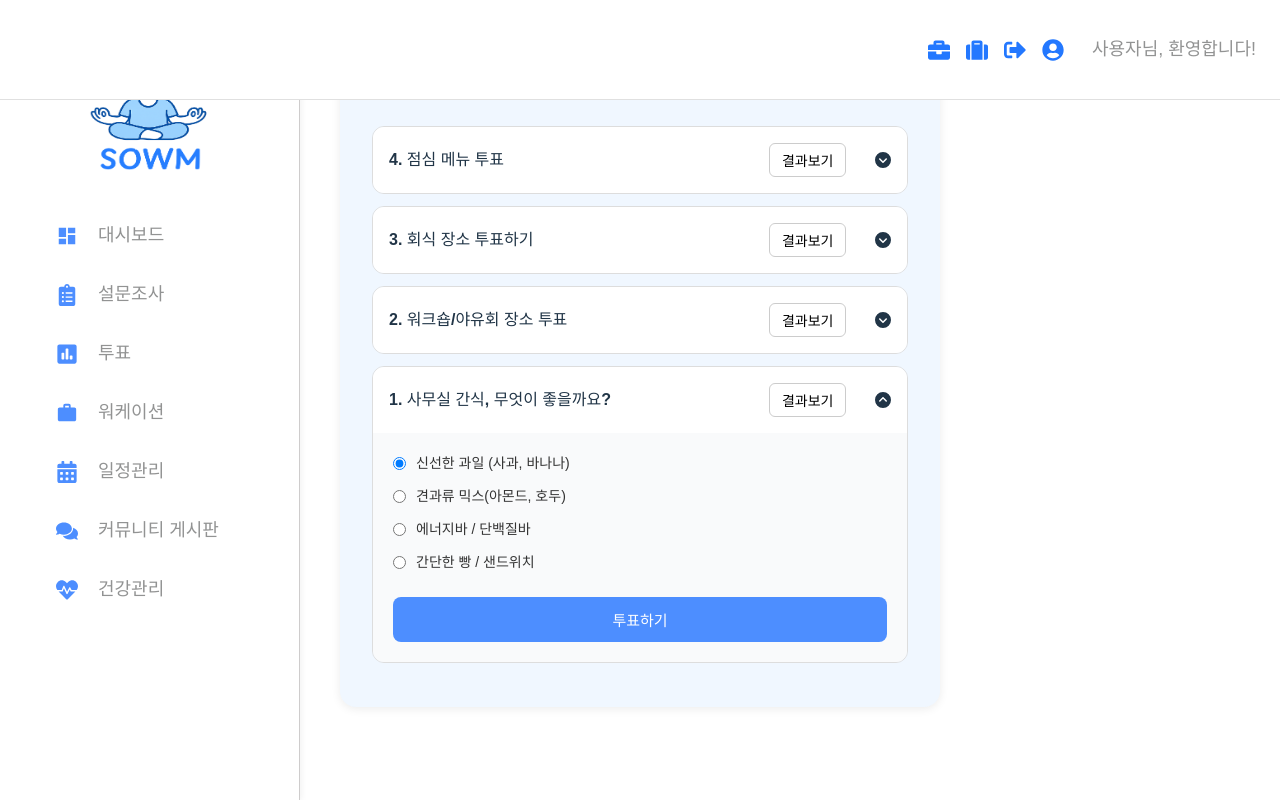
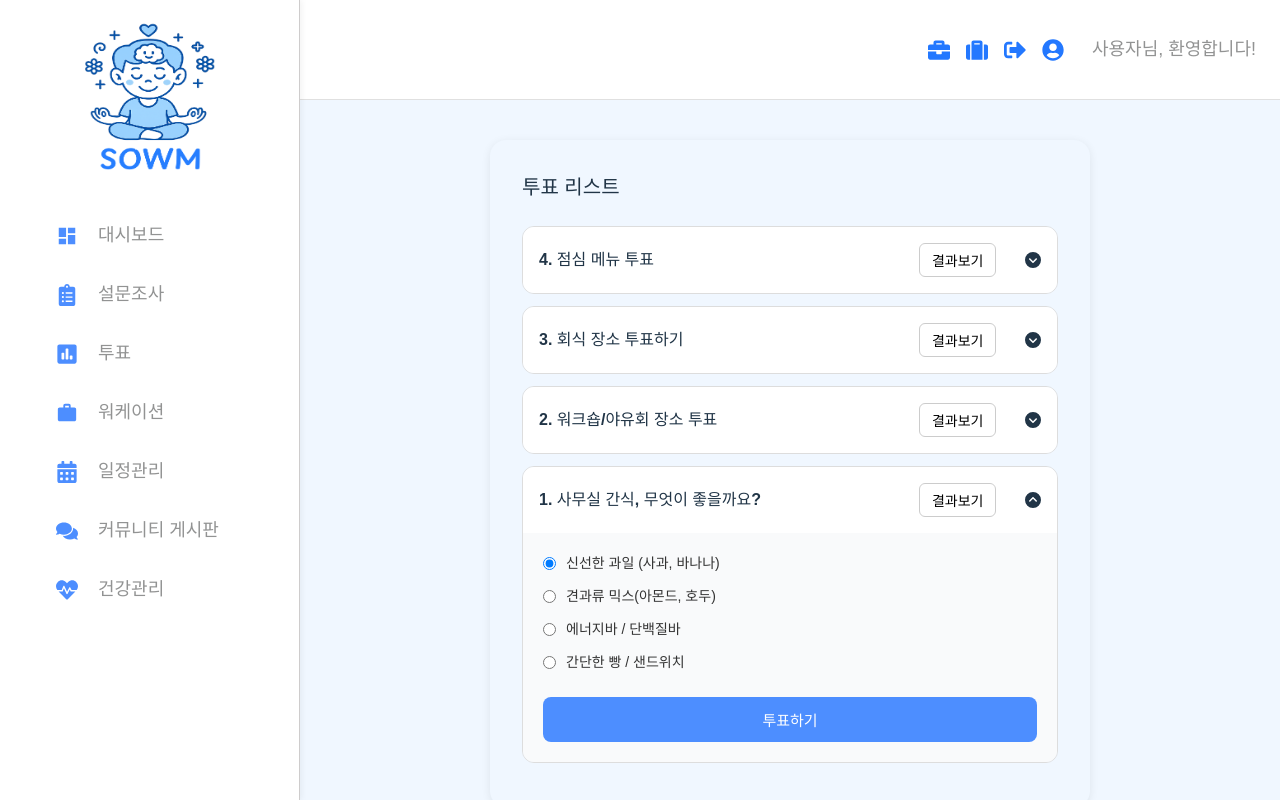
Before and after one commit to JEUNG1234/Final-Project, a React (Vite) app in the folder React/Final-Front/: page /votelist in a window 1280 px wide. Built offline with nearby package versions, Linux system fonts and the light colour scheme.

Commit message:
헤더, 사이드바, 레이아웃 정리 완료

```diff
--- a/React/Final-Front/src/components/Header.jsx
+++ b/React/Final-Front/src/components/Header.jsx
@@ -15,6 +15,10 @@ const HeaderContainer = styled.div`
   font-family: 'Pretendard', sans-serif;
   box-sizing: border-box;
   position: fixed;
+  top: 0;    /* 추가 */
+  left: 0;   /* 추가 */
+  right: 0;  /* 추가 */
+  z-index: 99;
 `;
 
 const IconGroup = styled.div`
--- a/React/Final-Front/src/components/Layout.jsx
+++ b/React/Final-Front/src/components/Layout.jsx
@@ -1,25 +1,60 @@
 import React from 'react';
 import styled from 'styled-components';
-import Header from './Header';
-import Sidebar from './SideBar';
+import Header from './Header'; // HeaderContainer를 사용하는 컴포넌트
+import Sidebar from './SideBar'; // SidebarContainer를 사용하는 컴포넌트
+
 
 const Layout = ({ children }) => {
   return (
-    <>
-     <div style={{ display: 'flex' }}>
-    <Sidebar/>
-    <div style={{ flex: 1, display: 'flex', flexDirection: 'column' }}>
-      <Header />
-      <Content>{children}</Content>
+    <LayoutContainer>
+      <Sidebar />
+      <Header /> {/* Header 컴포넌트도 fixed이므로 Sidebar와 형제로 두는 것이 일반적입니다. */}
 
-      </div>
-      </div>
-    </>
+      <MainContentWrapper>
+        <Content>{children}</Content>
+      </MainContentWrapper>
+    </LayoutContainer>
   );
 };
 
-const Content = styled.main`
-  min-height: calc(100vh - 100px);
+const LayoutContainer = styled.div`
+  display: flex;
+  height: 100vh; /* 전체 뷰포트 높이 사용 */
+  overflow: hidden; /* 페이지 전체 스크롤 방지, 내부 콘텐츠에만 스크롤 허용 */
 `;
 
+const MainContentWrapper = styled.div`
+  flex-grow: 1;
+  display: flex;
+  flex-direction: column;
+  box-sizing: border-box;
+
+
+  padding-top: 100px;  /* 헤더 높이만큼 상단 패딩 */
+  padding-left: 300px; /* 사이드바 너비만큼 왼쪽 패딩 */
+
+
+  height: 100vh; /* 이 높이가 설정되어야 overflow-y: auto가 작동 */
+  overflow-y: auto; /* 세로 스크롤 허용 */
+
+  background-color: #F0F7FF; /* 콘텐츠 영역의 배경색 */
+
+  /* 스크롤바 스타일링 (선택 사항) */
+  &::-webkit-scrollbar {
+    width: 8px;
+  }
+  &::-webkit-scrollbar-thumb {
+    background-color: #ccc;
+    border-radius: 4px;
+  }
+  &::-webkit-scrollbar-track {
+    background-color: #f0f0f0;
+  }
+`;
+
+const Content = styled.main`
+  flex-grow: 1;
+`;
+
+
 export default Layout;
--- a/React/Final-Front/src/components/SideBar.jsx
+++ b/React/Final-Front/src/components/SideBar.jsx
@@ -14,6 +14,9 @@ const SidebarContainer = styled.div`
   border-right: 1px solid #cecccc;
   font-family: 'Pretendard', sans-serif;
   position: fixed;
+  top: 0;   /* 추가 */
+  left: 0;  /* 추가 */
+  z-index: 100; /* 콘텐츠 위에 오도록 */
 `;
 
 const LogoContainer = styled.div`
```
